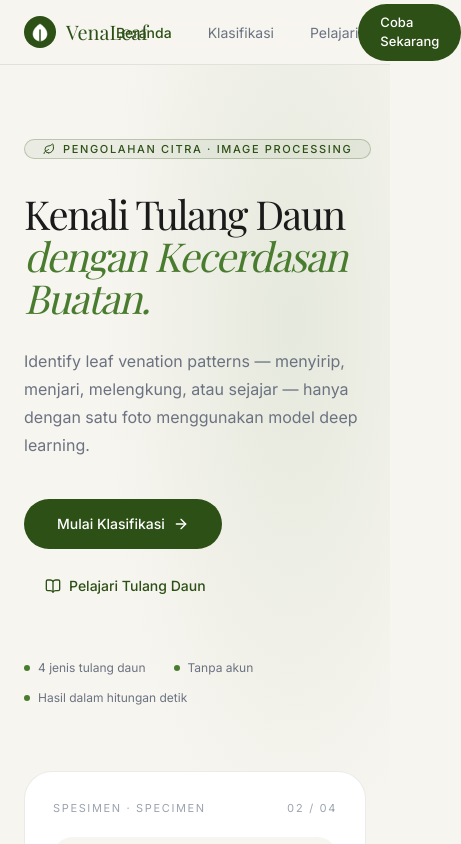
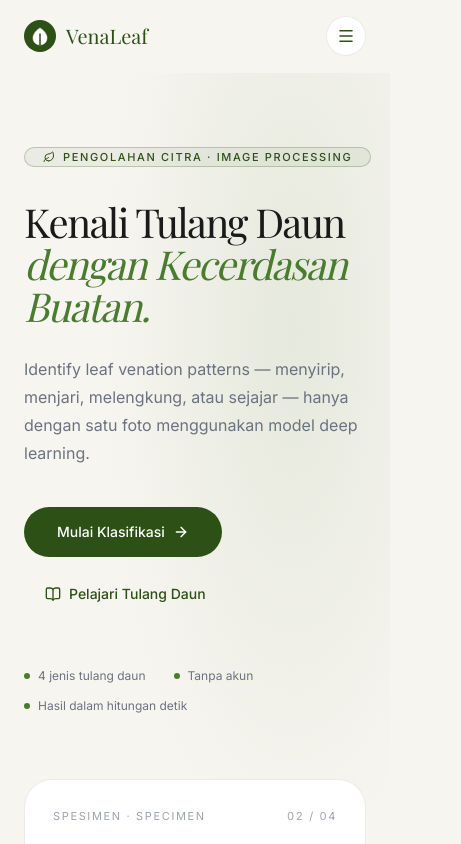
Before and after one commit to dindaatikah211/leaf-venation-frontend, a Next.js app: page / in a window 390 px wide. Shown: the top 844 px of the page, 461 px wide, since content can reach past the window. Built offline with nearby package versions, Linux system fonts and the light colour scheme; a web font is replaced by a local one.

Commit message:
feat(navbar): add scroll-aware navbar with fullscreen mobile menu

```diff
--- a/src/shared/components/commons/Navbar.tsx
+++ b/src/shared/components/commons/Navbar.tsx
@@ -1,45 +1,119 @@
 'use client'
+
+import { useEffect, useState } from 'react'
 import Link from 'next/link'
 import Image from 'next/image'
 import { usePathname } from 'next/navigation'
+import { AnimatePresence, motion, useMotionValueEvent, useScroll } from 'motion/react'
+import { useLenis } from 'lenis/react'
+import { Menu, X } from 'lucide-react'
+import { CONTAINER } from '../../constants/Layout'
+import { EASE } from '../../constants/Motion'
 import { NAV_ITEMS } from '../../constants/Navbar'
+import { rise, stagger } from '../../constants/Variants'
+
+const HEIGHT = 72
+const menuContainer = stagger(0.1)
+
+type NavLinkProps = {
+  label: string
+  href: string
+  active: boolean
+}
+
+function NavLink({ label, href, active }: NavLinkProps) {
+  return (
+    <motion.li
+      initial="rest"
+      animate={active ? 'active' : 'rest'}
+      whileHover="hover"
+      style={{ position: 'relative', display: 'flex', padding: '6px 0' }}
+    >
+      <Link href={href} style={{
+        fontFamily: 'var(--font-body)',
+        fontSize: '14px',
+        color: active ? 'var(--color-primary)' : 'var(--color-text-muted)',
+        fontWeight: active ? 500 : 400,
+        textDecoration: 'none',
+        transition: 'color 0.2s',
+      }}>
+        {label}
+      </Link>
+      <motion.span
+        variants={{ rest: { scaleX: 0 }, hover: { scaleX: 1 }, active: { scaleX: 1 } }}
+        transition={{ duration: 0.4, ease: EASE }}
+        style={{
+          position: 'absolute',
+          left: 0,
+          right: 0,
+          bottom: 0,
+          height: '1px',
+          background: 'var(--color-primary)',
+          transformOrigin: 'left',
+        }}
+      />
+    </motion.li>
+  )
+}
 
 export default function Navbar() {
   const pathname = usePathname()
+  const lenis = useLenis()
+  const { scrollY } = useScroll()
+  const [scrolled, setScrolled] = useState(false)
+  const [hidden, setHidden] = useState(false)
+  const [open, setOpen] = useState(false)
+
+  useMotionValueEvent(scrollY, 'change', (latest) => {
+    const previous = scrollY.getPrevious() ?? 0
+    setScrolled(latest > 24)
+    setHidden(latest > previous && latest > 160)
+  })
+
+  useEffect(() => {
+    if (!open) return
+    lenis?.stop()
+    const close = (event: KeyboardEvent) => event.key === 'Escape' && setOpen(false)
+    window.addEventListener('keydown', close)
+    return () => {
+      lenis?.start()
+      window.removeEventListener('keydown', close)
+    }
+  }, [open, lenis])
+
+  const solid = scrolled || open
+  const blur = solid ? 'blur(14px)' : 'none'
 
   return (
-    <nav style={{
-      width: '100%',
-      position: 'sticky',
-      top: 0,
-      zIndex: 50,
-      backdropFilter: 'blur(12px)',
-      WebkitBackdropFilter: 'blur(12px)',
-      background: 'rgba(247,245,240,0.88)',
-      borderBottom: '1px solid var(--color-border)',
+    <>
+      <motion.header
+        animate={{ y: hidden && !open ? '-100%' : '0%' }}
+        transition={{ duration: 0.45, ease: EASE }}
+        style={{ position: 'sticky', top: 0, zIndex: 50, width: '100%' }}
+      >
+        <div style={{
+          background: solid ? 'rgba(247,245,240,0.82)' : 'transparent',
+          backdropFilter: blur,
+          WebkitBackdropFilter: blur,
+          borderBottom: `1px solid ${solid ? 'var(--color-border)' : 'transparent'}`,
+          transition: 'background 0.4s ease, border-color 0.4s ease',
         }}>
           <div style={{
-        maxWidth: '1100px',
-        margin: '0 auto',
+            ...CONTAINER,
             padding: '0 24px',
-        height: '64px',
+            height: `${HEIGHT}px`,
             display: 'flex',
             alignItems: 'center',
             justifyContent: 'space-between',
           }}>
 
-        <Link href="/" style={{
+            <Link href="/" onClick={() => setOpen(false)} style={{
               display: 'flex',
               alignItems: 'center',
               gap: '10px',
               textDecoration: 'none',
             }}>
-          <Image
-            src="/logo.svg"
-            alt="VenaLeaf logo"
-            width={32}
-            height={32}
-          />
+              <Image src="/logo.svg" alt="VenaLeaf logo" width={32} height={32} />
               <span style={{
                 fontFamily: 'var(--font-display)',
                 fontSize: '20px',
@@ -50,32 +124,19 @@ export default function Navbar() {
               </span>
             </Link>
 
-        <ul style={{
-          display: 'flex',
-          alignItems: 'center',
-          gap: '36px',
-          listStyle: 'none',
-        }}>
-          {NAV_ITEMS.map(({ label, href }) => {
-            const active = pathname === href
-            return (
-              <li key={href} style={{ display: 'flex' }}>
-                <Link href={href} style={{
-                  fontFamily: 'var(--font-body)',
-                  fontSize: '14px',
-                  color: active ? 'var(--color-primary)' : 'var(--color-text-muted)',
-                  fontWeight: active ? 500 : 400,
-                  textDecoration: 'none',
-                  transition: 'color 0.2s',
-                }}>
-                  {label}
-                </Link>
-              </li>
-            )
-          })}
+            <ul
+              className="hidden items-center gap-9 md:flex"
+              style={{ listStyle: 'none', margin: 0, padding: 0 }}
+            >
+              {NAV_ITEMS.map(({ label, href }) => (
+                <NavLink key={href} label={label} href={href} active={pathname === href} />
+              ))}
             </ul>
 
-        <Link href="/classify" style={{
+            <Link
+              href="/classify"
+              className="hidden md:inline-flex"
+              style={{
                 fontFamily: 'var(--font-body)',
                 fontSize: '13px',
                 fontWeight: 500,
@@ -84,12 +145,113 @@ export default function Navbar() {
                 background: 'var(--color-primary)',
                 color: '#fff',
                 textDecoration: 'none',
-          transition: 'opacity 0.2s',
+              }}
+            >
+              Coba Sekarang
+            </Link>
+
+            <button
+              type="button"
+              className="inline-flex md:hidden"
+              onClick={() => setOpen((value) => !value)}
+              aria-expanded={open}
+              aria-label={open ? 'Tutup menu' : 'Buka menu'}
+              style={{
+                width: '40px',
+                height: '40px',
+                alignItems: 'center',
+                justifyContent: 'center',
+                borderRadius: '50%',
+                border: '1px solid var(--color-border)',
+                background: '#fff',
+                color: 'var(--color-primary)',
+                cursor: 'pointer',
+              }}
+            >
+              {open ? <X size={18} /> : <Menu size={18} />}
+            </button>
+
+          </div>
+        </div>
+      </motion.header>
+
+      <AnimatePresence>
+        {open && (
+          <motion.nav
+            key="menu"
+            className="md:hidden"
+            initial={{ opacity: 0 }}
+            animate={{ opacity: 1 }}
+            exit={{ opacity: 0 }}
+            transition={{ duration: 0.35, ease: EASE }}
+            style={{
+              position: 'fixed',
+              inset: 0,
+              zIndex: 40,
+              background: 'var(--color-bg)',
+              padding: `${HEIGHT + 32}px 24px 40px`,
+              overflowY: 'auto',
+            }}
+          >
+            <motion.div
+              variants={menuContainer}
+              initial="hidden"
+              animate="show"
+              style={{ display: 'flex', flexDirection: 'column', minHeight: '100%' }}
+            >
+              {NAV_ITEMS.map(({ label, href }, index) => {
+                const active = pathname === href
+                return (
+                  <motion.div key={href} variants={rise}>
+                    <Link href={href} onClick={() => setOpen(false)} style={{
+                      display: 'flex',
+                      alignItems: 'baseline',
+                      gap: '16px',
+                      padding: '20px 0',
+                      borderBottom: '1px solid var(--color-border)',
+                      textDecoration: 'none',
+                    }}>
+                      <span style={{
+                        fontFamily: 'var(--font-body)',
+                        fontSize: '11px',
+                        letterSpacing: '0.1em',
+                        color: 'var(--color-text-light)',
+                      }}>
+                        {String(index + 1).padStart(2, '0')}
+                      </span>
+                      <span style={{
+                        fontFamily: 'var(--font-display)',
+                        fontSize: 'clamp(36px, 10vw, 56px)',
+                        letterSpacing: '-0.03em',
+                        fontStyle: active ? 'italic' : 'normal',
+                        color: active ? 'var(--color-primary-mid)' : 'var(--color-text-main)',
+                      }}>
+                        {label}
+                      </span>
+                    </Link>
+                  </motion.div>
+                )
+              })}
+
+              <motion.div variants={rise} style={{ marginTop: '40px' }}>
+                <Link href="/classify" onClick={() => setOpen(false)} style={{
+                  display: 'inline-flex',
+                  fontFamily: 'var(--font-body)',
+                  fontSize: '14px',
+                  fontWeight: 500,
+                  borderRadius: '999px',
+                  padding: '14px 32px',
+                  background: 'var(--color-primary)',
+                  color: '#fff',
+                  textDecoration: 'none',
                 }}>
                   Coba Sekarang
                 </Link>
-
-      </div>
-    </nav>
+              </motion.div>
+            </motion.div>
+          </motion.nav>
+        )}
+      </AnimatePresence>
+    </>
   )
 }
```
Lines whose indentation alone changed are shown as unchanged.
